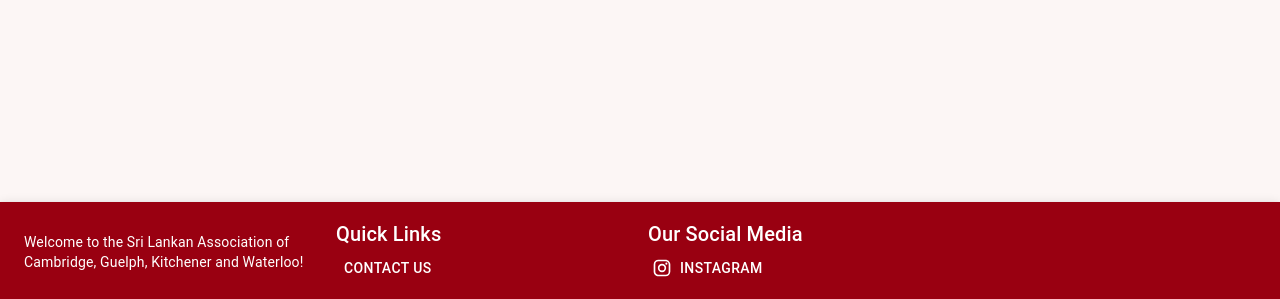
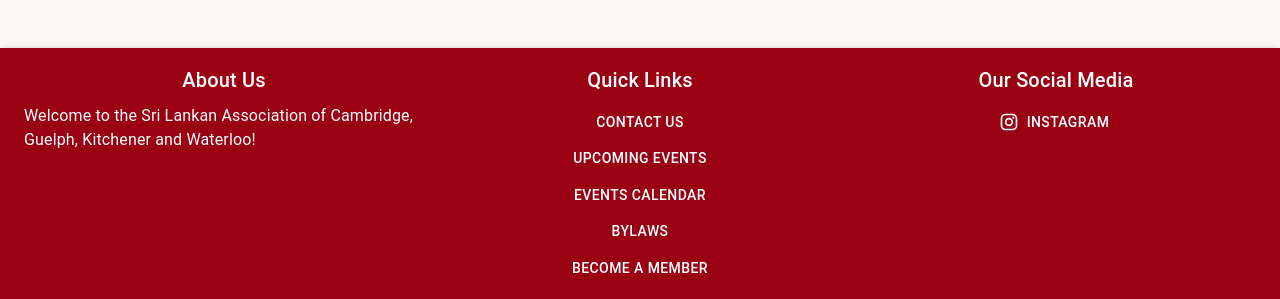
Before and after one commit to savperera369/slackgwapp, a React (Create React App) app: page /becomemember in a window 1280 px wide. Shown: the part 498-797 px from the top of the page. Built offline with nearby package versions, Linux system fonts and the light colour scheme.

Commit message:
styling changes

```diff
--- a/src/components/Footer.js
+++ b/src/components/Footer.js
@@ -1,6 +1,6 @@
 import React from 'react';
 import '../index.css';
-import { Typography, AppBar, Grid, Toolbar, Button} from '@mui/material';
+import { Typography, AppBar, Grid, Toolbar, Button, Stack} from '@mui/material';
 import InstagramIcon from '@mui/icons-material/Instagram';
 import { useNavigate } from 'react-router-dom';
 
@@ -10,17 +10,28 @@ function Footer(){
         <footer className='footer'>
         <AppBar position="relative">
         <Toolbar sx={{padding: 2}} className="appbar">
-            <Grid container justify="flex-end" direction="row" alignItems="center"spacing={2}>
-                <Grid item xs={3}>
-                    <Typography variant="body2">Welcome to the Sri Lankan Association of Cambridge, Guelph, Kitchener and Waterloo!</Typography>
+            <Grid container justify="flex-end" direction="row" justifyContent="flex-start" spacing={2}>
+                <Grid item xs={4}>
+                    <Stack alignItems="center" spacing={0}>
+                        <Typography variant="h6" sx={{marginBottom: 1}}>About Us</Typography>
+                        <Typography variant="body1">Welcome to the Sri Lankan Association of Cambridge, Guelph, Kitchener and Waterloo!</Typography>
+                    </Stack>
                 </Grid>
-                <Grid item xs={3}>
-                    <Typography variant="h6">Quick Links</Typography>
-                    <Button color="inherit" onClick={()=>navigate("/contact")}>Contact Us</Button>
+                <Grid item xs={4}>
+                    <Stack alignItems="center" spacing={0}>
+                        <Typography sx={{marginBottom: 1}} variant="h6">Quick Links</Typography>
+                        <Button color="inherit" onClick={()=>navigate("/contact")}>Contact Us</Button>
+                        <Button color="inherit" onClick={()=>navigate("/upcomingevents")}>Upcoming Events</Button>
+                        <Button color="inherit" onClick={()=>navigate("/eventscalendar")}>Events Calendar</Button>
+                        <Button color="inherit" onClick={()=>navigate("/bylaws")}>Bylaws</Button>
+                        <Button color="inherit" onClick={()=>navigate("/becomemember")}>Become a Member</Button>
+                    </Stack>
                 </Grid>
-                <Grid item xs={3}>
-                    <Typography variant="h6">Our Social Media</Typography>
-                    <Button startIcon={<InstagramIcon />} color="inherit" onClick={()=>window.open("https://www.instagram.com/slacgkw/")}>Instagram</Button>
+                <Grid item xs={4}>
+                    <Stack alignItems="center" spacing={0}>
+                        <Typography variant="h6" sx={{marginBottom: 1}}>Our Social Media</Typography>
+                        <Button startIcon={<InstagramIcon />} color="inherit" onClick={()=>window.open("https://www.instagram.com/slacgkw/")}>Instagram</Button>
+                    </Stack>
                 </Grid>
             </Grid>
         </Toolbar>
--- a/src/components/Navbar.js
+++ b/src/components/Navbar.js
@@ -5,7 +5,7 @@ import MenuComponent from './MenuComponent';
 import { useNavigate } from 'react-router-dom';
 
 function Navbar() {
-    const aboutButton = [{path: "/history", name: "History"}, {path: "/board", name: "Board of Directors"}, {path: "/bylaws", name: "ByLaws"}];
+    const aboutButton = [{path: "/history", name: "History"}, {path: "/board", name: "Board of Directors"}, {path: "/bylaws", name: "Bylaws"}];
     const servicesButton = [{path: "/projects", name: "Projects"}, {path: "/links", name: "Links"}];
     const memberButton = [{path: "/children", name: "Childrens Corner"}, {path: "/becomemember", name: "Become A Member"}];
     const contactButton = [{path: "/contact", name: "Contact Information"}];
--- a/src/pages/ByLaws.js
+++ b/src/pages/ByLaws.js
@@ -6,7 +6,7 @@ import { Typography, Container, Link, Card, CardContent} from '@mui/material';
 function ByLaws () {
     return (
         <Container className="topDoc">
-            <Typography variant="h4">By Laws</Typography>
+            <Typography variant="h4">Bylaws</Typography>
             <br />
             <Card sx={{backgroundColor:"#FCF6F5"}} variant="outlined">
                 <CardContent>
--- a/src/pages/EventsCalendar.js
+++ b/src/pages/EventsCalendar.js
@@ -1,6 +1,6 @@
 import React from 'react';
 import '../index.css';
-import { Typography, Container, Card, Link} from '@mui/material';
+import { Typography, Container, Card, Button} from '@mui/material';
 import dayjs from 'dayjs';
 import { AdapterDayjs } from '@mui/x-date-pickers/AdapterDayjs';
 import { LocalizationProvider } from '@mui/x-date-pickers/LocalizationProvider';
@@ -18,7 +18,7 @@ function EventsCalendar(){
             </LocalizationProvider>
             <Card sx={{backgroundColor:"#FCF6F5", margin: 2, padding: 2}} variant="outlined">
                 <Typography align="center" variant="h6">Key Events</Typography>
-                <Typography variant="body1">1.{" "}<Link component="button" variant="body1" onClick={() => navigate("/upcomingevents")}>Saturday, July 8th, 2023: Summer Event</Link></Typography>
+                <Button color="primary" onClick={()=>navigate("/upcomingevents")}>1. July 8th, 2023: Summer Event</Button>
             </Card>
         </Container>
     );
--- a/src/pages/Home.js
+++ b/src/pages/Home.js
@@ -1,16 +1,21 @@
 import React from 'react';
 import '../index.css';
-import { Typography, Card, CardContent, CardMedia, Container} from '@mui/material';
+import { Typography, Card, CardContent, CardMedia, Container, Button} from '@mui/material';
 import "react-responsive-carousel/lib/styles/carousel.min.css";
 import Sponsors from '../components/Sponsors';
+import { useNavigate } from 'react-router-dom';
 
 function Home() {
+  const navigate = useNavigate();
   return (
     <Container align="center" className="topDoc">
      <Typography variant="h4">Current Events</Typography>
       <Card className="topDoc" sx={{ maxWidth: 800 }}>
         <CardMedia component="img" height="450" image={require("../images/summerevent.jpeg")} title="summer-event"/>
-        <CardContent><Typography variant="body1">2023 Summer Event</Typography></CardContent>
+        <CardContent>
+          <Typography variant="h6" sx={{marginBottom: 1}}>2023 Summer Event</Typography>
+          <Button color="primary" onClick={()=>navigate("/upcomingevents")}>View Details</Button>
+        </CardContent>
       </Card>
       <br />
       <Typography variant="h5" sx={{margin: 2}}>Sponsors</Typography>
```
